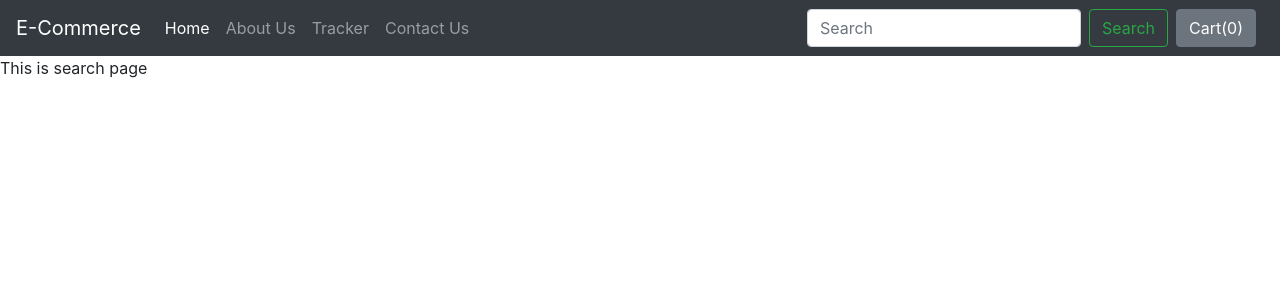
After one commit to Mohammadhussain257/ecommerce, a Django app: template templates/shop/search.html in a window 1280 px wide. The commit adds this page. Shown: the top 300 px of the page. Run offline with Django 3.2, Linux system fonts and the light colour scheme; the template is opened without the code that fills it, so the values that code supplies are empty; some libraries are stand-ins or nearby versions.

Commit message:
adding template and styling navbar

```diff
--- a/templates/base.html
+++ b/templates/base.html
@@ -9,41 +9,35 @@
 </head>
 <body>
 <nav class="navbar navbar-expand-lg navbar-dark bg-dark">
-  <a class="navbar-brand" href="#">E-Commerce</a>
-  <button class="navbar-toggler" type="button" data-toggle="collapse" data-target="#navbarSupportedContent" aria-controls="navbarSupportedContent" aria-expanded="false" aria-label="Toggle navigation">
+  <a class="navbar-brand" href="{% url 'shop:ShopHome' %}">E-Commerce</a>
+  <button class="navbar-toggler" type="button" data-toggle="collapse"
+          data-target="#navbarSupportedContent" aria-controls="navbarSupportedContent" aria-expanded="false" aria-label="Toggle navigation">
     <span class="navbar-toggler-icon"></span>
   </button>
 
   <div class="collapse navbar-collapse" id="navbarSupportedContent">
     <ul class="navbar-nav mr-auto">
       <li class="nav-item active">
-        <a class="nav-link" href="#">Home <span class="sr-only">(current)</span></a>
+        <a class="nav-link" href="{% url 'shop:ShopHome' %}">Home <span class="sr-only">(current)</span></a>
       </li>
       <li class="nav-item">
-        <a class="nav-link" href="#">Link</a>
-      </li>
-      <li class="nav-item dropdown">
-        <a class="nav-link dropdown-toggle" href="#" id="navbarDropdown" role="button" data-toggle="dropdown" aria-haspopup="true" aria-expanded="false">
-          Dropdown
-        </a>
-        <div class="dropdown-menu" aria-labelledby="navbarDropdown">
-          <a class="dropdown-item" href="#">Action</a>
-          <a class="dropdown-item" href="#">Another action</a>
-          <div class="dropdown-divider"></div>
-          <a class="dropdown-item" href="#">Something else here</a>
-        </div>
-      </li>
-      <li class="nav-item">
-        <a class="nav-link disabled" href="#">Disabled</a>
+        <a class="nav-link" href="{% url 'shop:AboutUs' %}">About Us</a>
       </li>
         <li class="nav-item">
-            <a class="nav-link" href="#">Cart(<span id="cart">0</span>)</a>
+        <a class="nav-link" href="{% url 'shop:TrackingStatus' %}">Tracker</a>
+      </li>
+        <li class="nav-item">
+        <a class="nav-link" href="{% url 'shop:ContactUs' %}">Contact Us</a>
       </li>
     </ul>
     <form class="form-inline my-2 my-lg-0">
       <input class="form-control mr-sm-2" type="search" placeholder="Search" aria-label="Search">
       <button class="btn btn-outline-success my-2 my-sm-0" type="submit">Search</button>
     </form>
+      <button type="button" class="btn btn-secondary mx-2" data-container="body" id="popcart"
+              data-toggle="popover" data-placement="bottom" data-html="true">
+                Cart(<span id="cart">0</span>)
+    </button>
   </div>
 </nav>
 {% block css %}{% endblock css %}
--- /dev/null
+++ b/templates/shop/aboutus.html
@@ -0,0 +1,5 @@
+{% extends 'base.html' %}
+{% load bootstrap4 %}
+{% block content %}
+    <p>This is about us page</p>
+{% endblock content %}
--- /dev/null
+++ b/templates/shop/checkout.html
@@ -0,0 +1,5 @@
+{% extends 'base.html' %}
+{% load bootstrap4 %}
+{% block content %}
+    <p>This is checkout page</p>
+{% endblock content %}
--- /dev/null
+++ b/templates/shop/contact.html
@@ -0,0 +1,5 @@
+{% extends 'base.html' %}
+{% load bootstrap4 %}
+{% block content %}
+    <p>This is contact page</p>
+{% endblock content %}
--- a/templates/shop/index.html
+++ b/templates/shop/index.html
@@ -88,5 +88,7 @@
     localStorage.setItem('cart', JSON.stringify(cart));
     document.getElementById('cart').innerHTML = Object.keys(cart).length;
     });
+    $('#popcart').popover({trigger: 'focus'})
+    document.getElementById("popcart").setAttribute('data-content', '<h5>Items in your Cart</h5>');
 </script>
 {% endblock js%}
--- /dev/null
+++ b/templates/shop/productview.html
@@ -0,0 +1,5 @@
+{% extends 'base.html' %}
+{% load bootstrap4 %}
+{% block content %}
+    <p>This is product view page</p>
+{% endblock content %}
--- /dev/null
+++ b/templates/shop/search.html
@@ -0,0 +1,5 @@
+{% extends 'base.html' %}
+{% load bootstrap4 %}
+{% block content %}
+    <p>This is search page</p>
+{% endblock content %}
--- /dev/null
+++ b/templates/shop/tracker.html
@@ -0,0 +1,5 @@
+{% extends 'base.html' %}
+{% load bootstrap4 %}
+{% block content %}
+    <p>This is tracker page</p>
+{% endblock content %}
```
Also changed, not shown: shop/views.py (+6 -6 lines).
